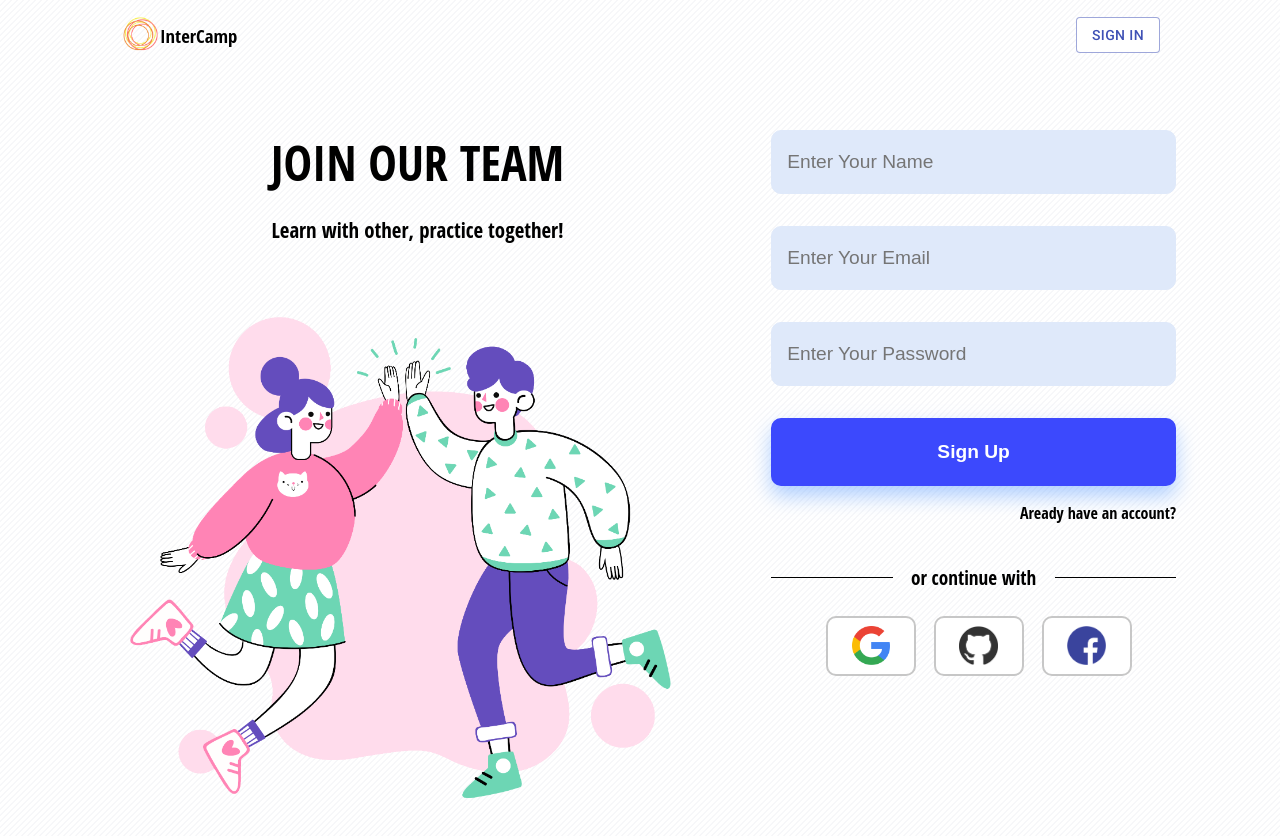
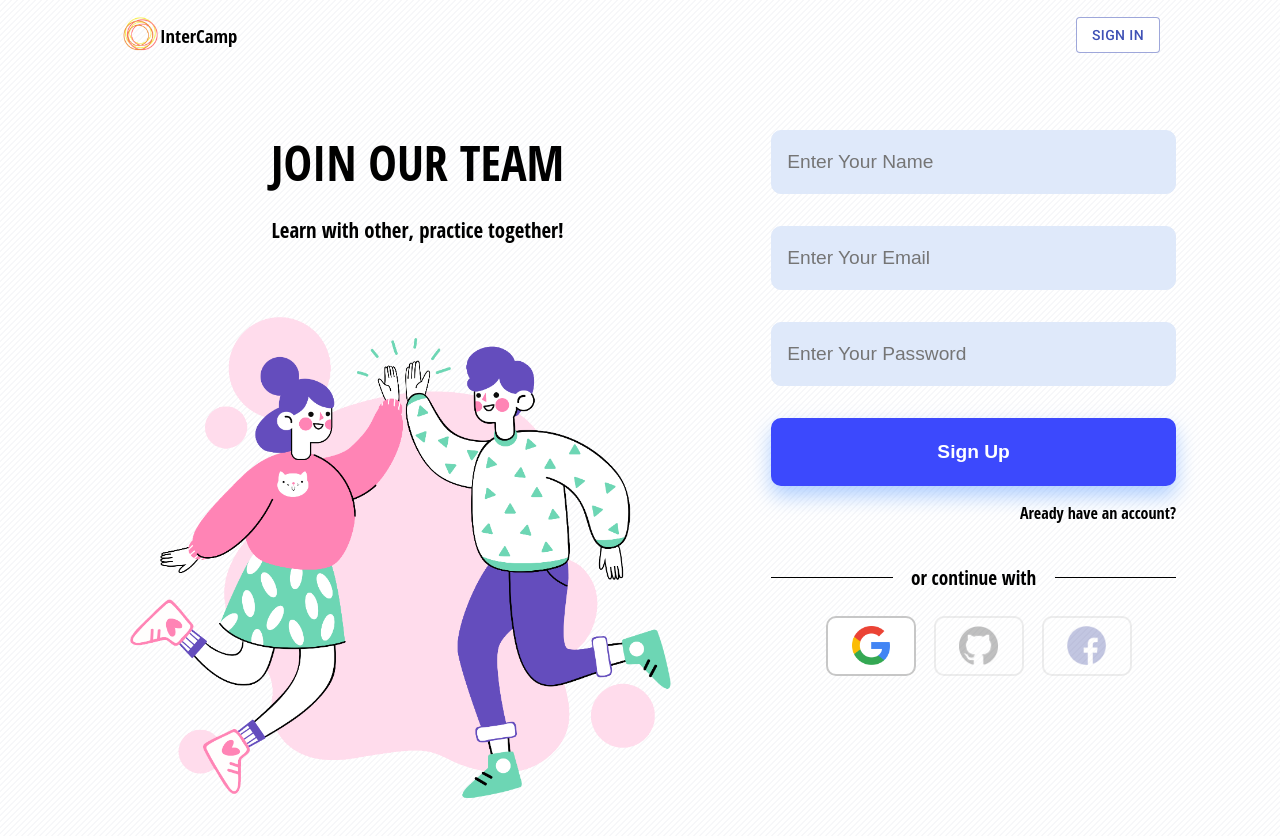
Before and after one commit to Inter-Camp/InterCamp, a React (Create React App) app: page /signin in a window 1280 px wide. Shown: the top 836 px of the page. Built offline with nearby package versions, Linux system fonts and the light colour scheme; no server answers.

Commit message:
disable buttons due to firebase sign-in problem

```diff
--- a/src/pages/sign-in-and-sign-up/sign-in-and-sign-up.styles.scss
+++ b/src/pages/sign-in-and-sign-up/sign-in-and-sign-up.styles.scss
@@ -50,6 +50,9 @@
         height: 60px;
         width: 90px;
       }
+      .disabled {
+        opacity: 0.3;
+      }
     }
   }
 }
--- a/src/pages/sign-in-and-sign-up/sign-in-options.jsx
+++ b/src/pages/sign-in-and-sign-up/sign-in-options.jsx
@@ -15,16 +15,16 @@ const SignInOptions = ({
           onClick={signInWithGoogle}
         ></IButtonPrimary>
       </div>
-      <div className="sign-in-options-button-container">
+      <div className="sign-in-options-button-container disabled">
         <IButtonPrimary
           iconUrl={signInOptions.github.imageUrl}
-          onClick={signInWithGitHub}
+          // onClick={signInWithGitHub}
         ></IButtonPrimary>
       </div>
-      <div className="sign-in-options-button-container">
+      <div className="sign-in-options-button-container disabled">
         <IButtonPrimary
           iconUrl={signInOptions.facebook.imageUrl}
-          onClick={signInWithFacebook}
+          // onClick={signInWithFacebook}
         ></IButtonPrimary>
       </div>
     </section>
```
